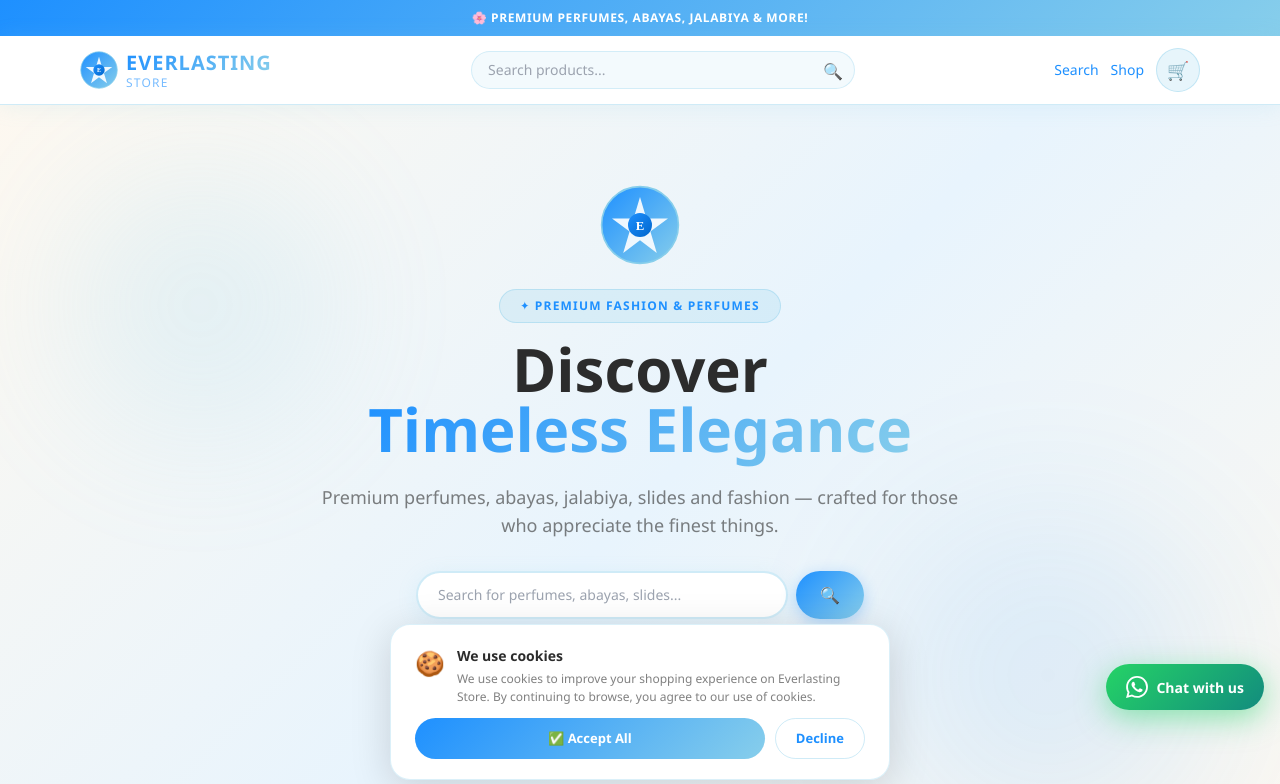
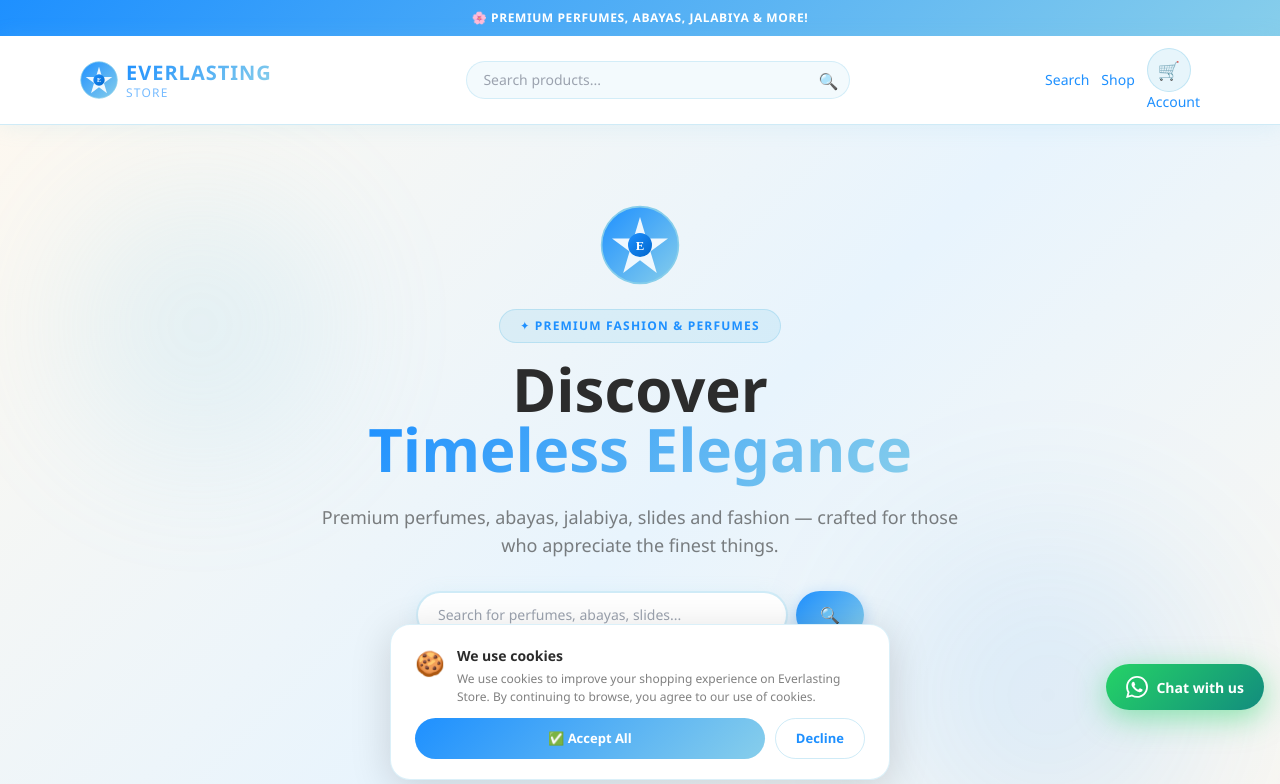
Before and after one commit to abdulhakeemkhalid19-spec/Everlasting-store-, a Next.js app: page / in a window 1280 px wide. Shown: the top 784 px of the page. Built offline with nearby package versions, Linux system fonts and the light colour scheme; no server answers; the database is empty.

Commit message:
Update page.tsx

```diff
--- a/src/app/page.tsx
+++ b/src/app/page.tsx
@@ -114,6 +114,9 @@ export default function Home() {
                   {cartCount}
                 </span>
               )}
+              <Link href="/account" className="text-sm font-medium hidden sm:block" style={{color: '#1E90FF'}}>
+              Account
+            </Link>
             </Link>
           </div>
         </div>
```
